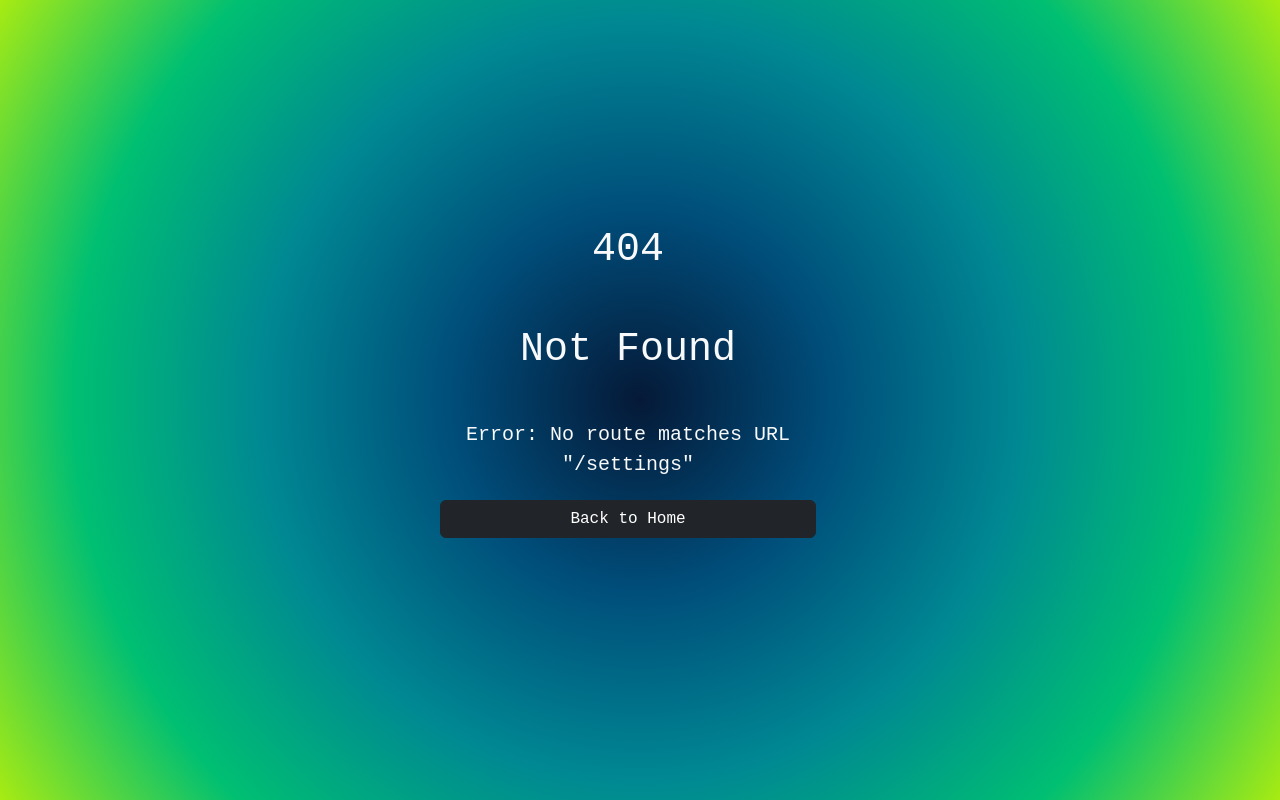
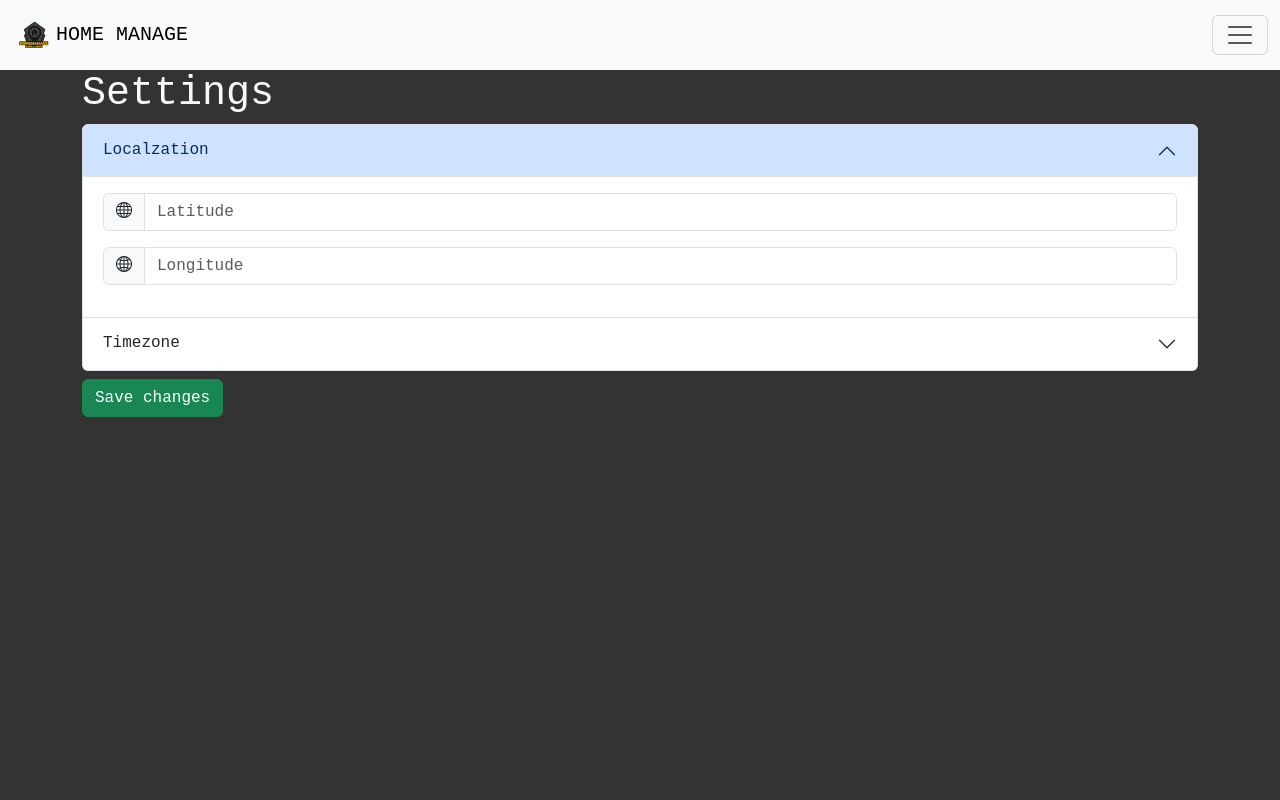
Before and after one commit to NewbieMike/HomeControl, a React (Create React App) app in the folder client/: page /settings in a window 1280 px wide. Before the commit this address had no page. Built offline with nearby package versions, Linux system fonts and the light colour scheme; a web font is replaced by a local one.

Commit message:
Add settings page with basic settings WIP

```diff
--- a/client/src/index.js
+++ b/client/src/index.js
@@ -10,6 +10,7 @@ import ErrorPage from "./page-404";
 import { MainLayout } from "./Layout/MainLayout/MainLayout";
 import { Home } from "./views/Home/Home";
 import { Weather } from "./views/Weather/Weather";
+import Settings from "./views/Settings/Settings";
 
 import "./index.scss";
 
@@ -22,6 +23,11 @@ const router = createBrowserRouter([
   {
     path: "/weather",
     element: <Weather />,
+    errorElement: <ErrorPage />,
+  },
+  {
+    path: "/settings",
+    element: <Settings />,
     errorElement: <ErrorPage />,
   },
 ]);
--- a/client/src/views/Home/Home.js
+++ b/client/src/views/Home/Home.js
@@ -1,6 +1,13 @@
 import React from "react";
 import "./Home.scss";
 export const Home = () => {
+  if (localStorage.getItem("settings") === null) {
+    const jsonSettings = {
+      latitude: "50.04",
+      longitude: "20.01",
+    };
+    localStorage.setItem("settings", JSON.stringify(jsonSettings));
+  }
   return (
     <div className="container">
       <div className="row h-100">
--- /dev/null
+++ b/client/src/views/Settings/Settings.js
@@ -0,0 +1,140 @@
+import { React, useState, useEffect } from "react";
+import "./Settings.scss";
+const Settings = () => {
+  const [settings, setSettings] = useState("");
+  useEffect(() => {
+    console.log(JSON.parse(localStorage.getItem("settings")));
+    const sett = JSON.parse(localStorage.getItem("settings"));
+    setSettings(sett);
+  }, []);
+  console.log(settings);
+
+  const changeSettings = (event, setting, value) => {
+    setSettings((prevState) => ({
+      ...prevState,
+      [setting]: value,
+    }));
+  };
+
+  const saveSettings = (event) => {
+    event.preventDefault();
+    document.getElementById("success-alert").classList.remove("opacity-0");
+    localStorage.setItem("settings", JSON.stringify(settings));
+    setTimeout(() => {
+      document.getElementById("success-alert").classList.add("opacity-0");
+    }, 3000);
+  };
+
+  return (
+    <div className="container">
+      <div className="section-title fs-1 text-light mt-5 pt-3">Settings</div>
+      <div className="accordion" id="accordionExample">
+        <div className="accordion-item">
+          <h2 className="accordion-header">
+            <button
+              className="accordion-button"
+              type="button"
+              data-bs-toggle="collapse"
+              data-bs-target="#collapseOne"
+              aria-expanded="true"
+              aria-controls="collapseOne"
+            >
+              Localzation
+            </button>
+          </h2>
+          <div
+            id="collapseOne"
+            className="accordion-collapse collapse show"
+            data-bs-parent="#accordionExample"
+          >
+            <div className="accordion-body">
+              <div className="input-group mb-3">
+                <span className="input-group-text" id="basic-addon1">
+                  <i className="bi bi-globe"></i>
+                </span>
+                <input
+                  type="text"
+                  className="form-control"
+                  placeholder="Latitude"
+                  aria-label="Latitude"
+                  aria-describedby="basic-addon1"
+                  value={settings ? settings.latitude : ""}
+                  onChange={(e) =>
+                    changeSettings(e, "latitude", e.target.value)
+                  }
+                />
+              </div>
+              <div className="input-group mb-3">
+                <span className="input-group-text" id="basic-addon1">
+                  <i className="bi bi-globe2"></i>
+                </span>
+                <input
+                  type="text"
+                  className="form-control"
+                  placeholder="Longitude"
+                  aria-label="Longitude"
+                  aria-describedby="basic-addon1"
+                  value={settings ? settings.longitude : ""}
+                  onChange={(e) =>
+                    changeSettings(e, "longitude", e.target.value)
+                  }
+                />
+              </div>
+            </div>
+          </div>
+        </div>
+        <div className="accordion-item">
+          <h2 className="accordion-header">
+            <button
+              className="accordion-button collapsed"
+              type="button"
+              data-bs-toggle="collapse"
+              data-bs-target="#collapseTwo"
+              aria-expanded="false"
+              aria-controls="collapseTwo"
+            >
+              Timezone
+            </button>
+          </h2>
+          <div
+            id="collapseTwo"
+            className="accordion-collapse collapse"
+            data-bs-parent="#accordionExample"
+          >
+            <div className="accordion-body">
+              <strong>This is the second item's accordion body.</strong> It is
+              hidden by default, until the collapse plugin adds the appropriate
+              classes that we use to style each element. These classes control
+              the overall appearance, as well as the showing and hiding via CSS
+              transitions. You can modify any of this with custom CSS or
+              overriding our default variables. It's also worth noting that just
+              about any HTML can go within the <code>.accordion-body</code>,
+              though the transition does limit overflow.
+            </div>
+          </div>
+        </div>
+      </div>
+      <button
+        type="button"
+        className="btn btn-success mt-2"
+        onClick={(e) => saveSettings(e)}
+        disabled={
+          localStorage.getItem("settings") === JSON.stringify(settings)
+            ? true
+            : false
+        }
+      >
+        Save changes
+      </button>
+      <div
+        className="alert alert-success position-fixed bottom-0 end-0 opacity-0"
+        role="alert"
+        id="success-alert"
+      >
+        Settings saved!
+      </div>
+    </div>
+  );
+};
+
+export default Settings;
--- /dev/null
+++ b/client/src/views/Settings/Settings.scss
@@ -0,0 +1,3 @@
+#success-alert {
+  transition: 0.6s ease-in-out;
+}
--- a/client/src/views/Weather/Weather.js
+++ b/client/src/views/Weather/Weather.js
@@ -50,13 +50,15 @@ export const Weather = () => {
   return (
     <div className="container weather-container">
       <div className="weather-content">
-        <div className="section-titme fs-1 text-light">Weather Forecast</div>
+        <div className="section-title fs-1 text-light">Weather Forecast</div>
         <div className="temperature-card-container row">
           {data
             ? data.hourly.time.map((item, index) => (
                 <>
                   <div className="card col-1 m-1" key={item}>
-                    <img src={logoApp} className="card-img-top" alt="..." />
+                    <div className="w-100 d-flex  justify-content-center">
+                      <img src={logoApp} className="card-img-top" alt="..." />
+                    </div>
                     <div className="d-flex flex-column">
                       <span className="card-text w-100 row">
                         {item.split("T")[0]}
@@ -137,30 +139,21 @@ export const Weather = () => {
               ))
             : "Loading..."}
         </div>
-        <div className="weather-chart-container">
+        {/* <div className="weather-chart-container">
           {data ? (
             <XYPlot
               width={600}
               height={400}
-              //getX={temperatureAvg.map((d, index) => d.x[index])}
             >
               <HorizontalGridLines />
               <LineSeries color="red" data={temperatureAvg} />
-              {/* <LineSeries
-                color="yellow"
-                data={[
-                  { x: 1, y: 15 },
-                  { x: 2, y: 5 },
-                  { x: 3, y: 1 },
-                ]}
-              /> */}
               <XAxis title="Date" />
               <YAxis title="Temp" />
             </XYPlot>
           ) : (
             "Loading chart..."
           )}
-        </div>
+        </div> */}
       </div>
     </div>
   );
```
Also changed, not shown: client/src/views/Settings/dist/Settings.css (added), client/src/views/Settings/dist/Settings.min.css (added).
